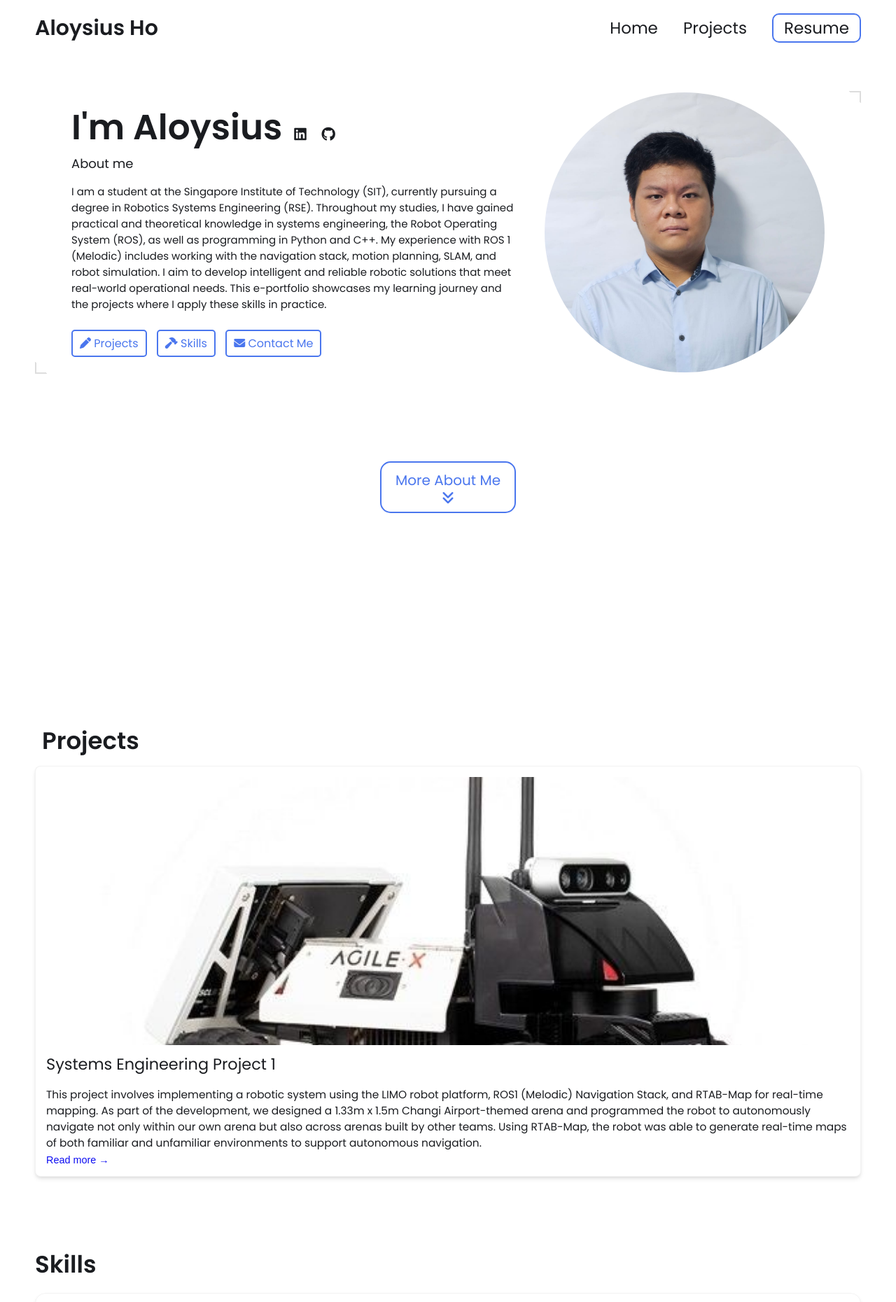
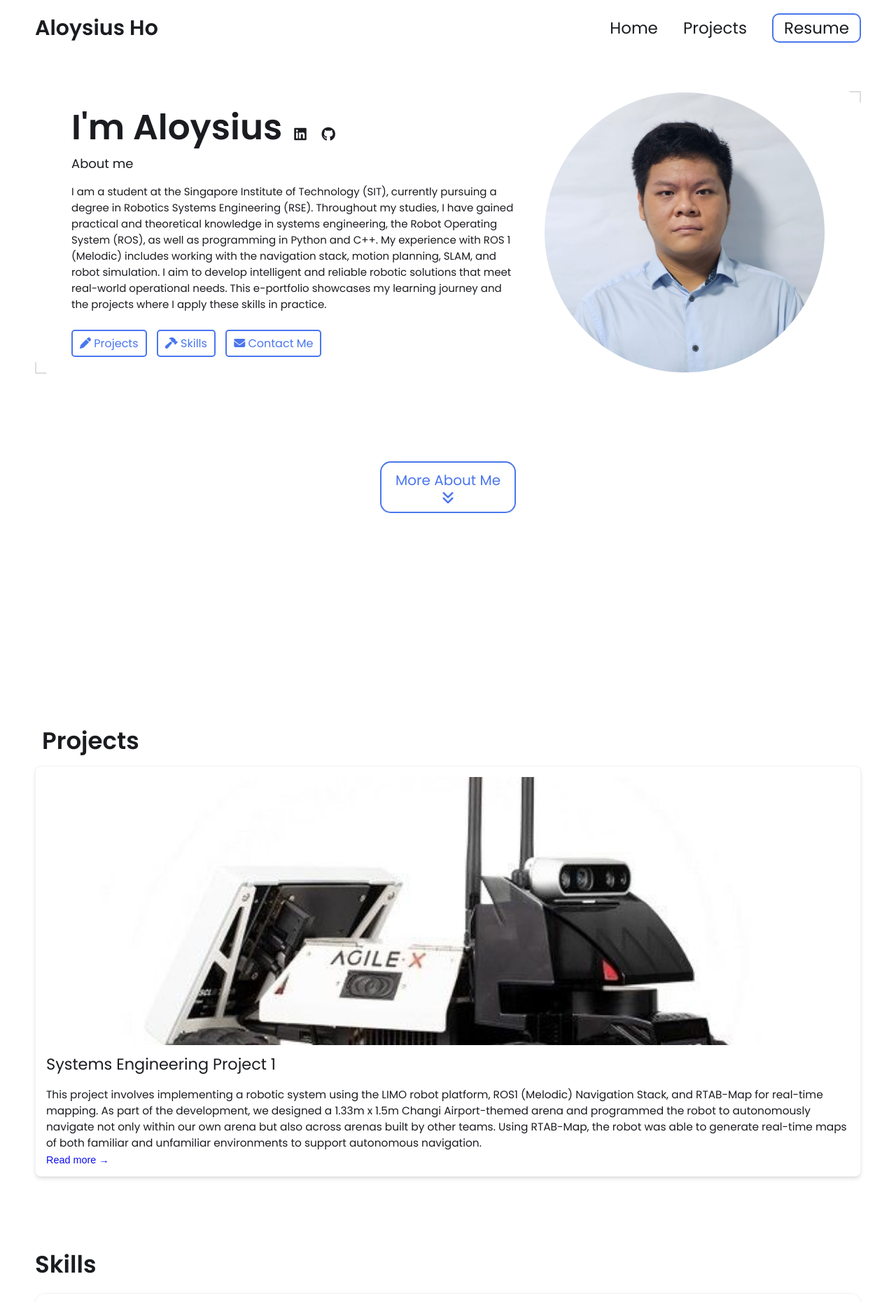
Before and after one commit to AloysiusHo/AloysiusHo.github.io, a Jekyll site: the page built from index.html, in a window 1280 px wide. Shown: the top 1860 px of the page at 70% size. Built offline with Jekyll 4.4.1, drawn with Linux system fonts in a browser that asks for light colours.

Commit message:
Update _config.yml

```diff
--- a/_config.yml
+++ b/_config.yml
@@ -21,7 +21,7 @@ description: >- # dont remove this line. this will ignore all new lines until th
  I aim to develop intelligent and reliable robotic solutions that meet real-world operational needs. This e-portfolio showcases my learning journey and the projects where I apply these skills in practice.
 
 # Place your profile image in /assets/images/profile-image/folder and edit the file name
-profile_image: ./assets/images/profile-image/Linkedin_face.jpg
+profile_image: ./assets/images/profile-image/Linkedin_face2.jpg
 
 
 # Link your resume
```
